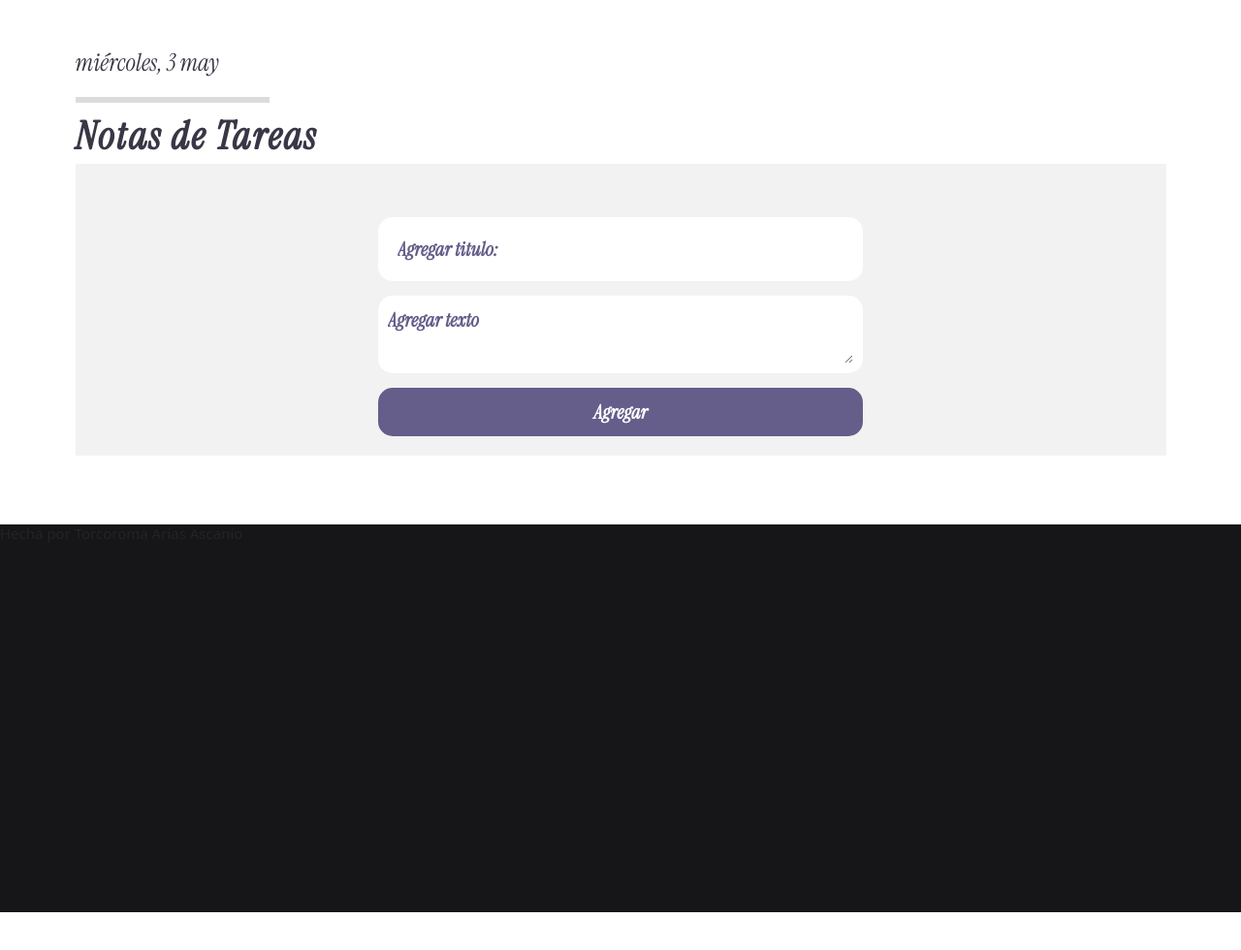
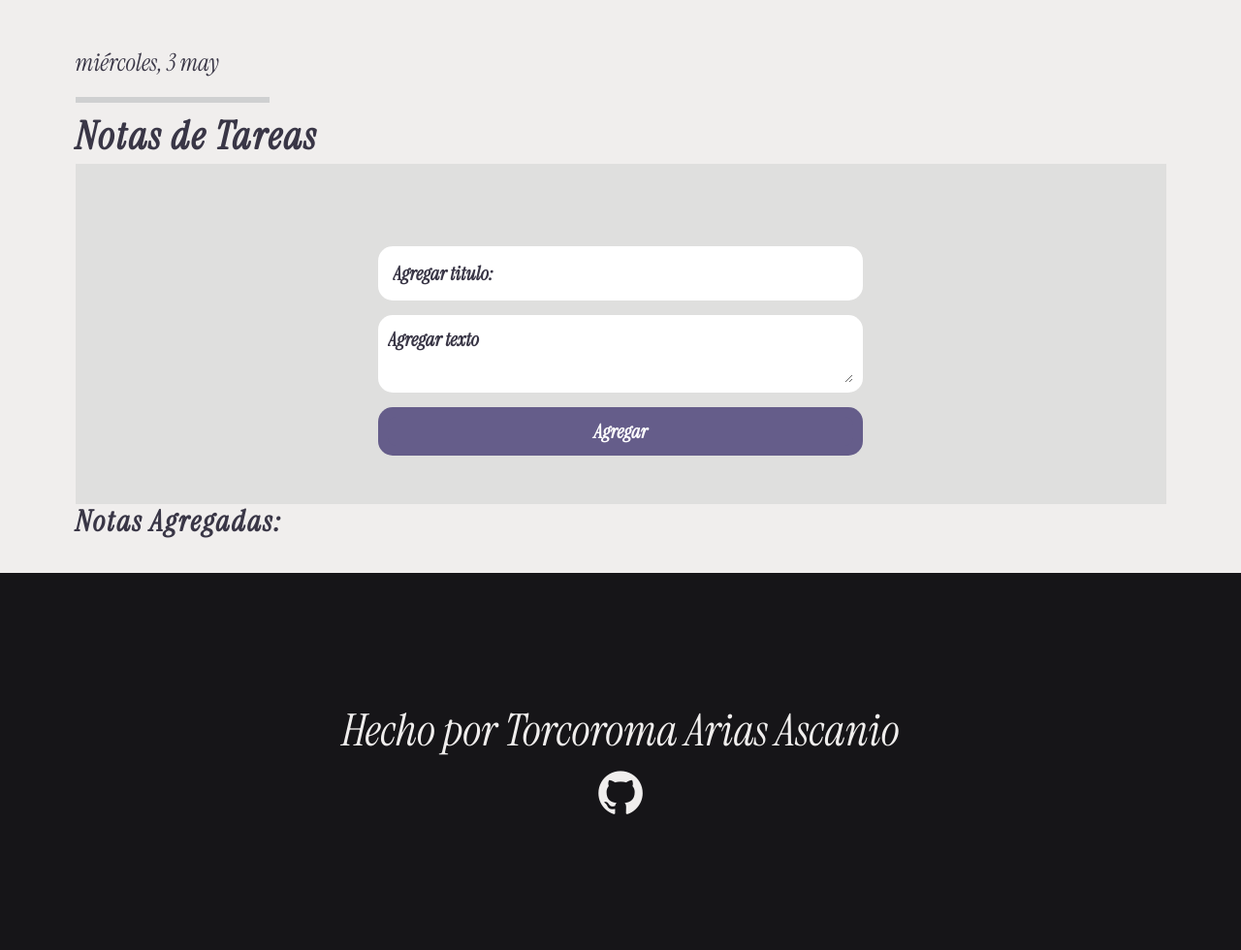
Before and after one commit to torco34/tabla-tareas-TalentLogy, a plain HTML site: page index.html in a window 1280 px wide. Shown: the whole page at 97% size. Before the commit the page ends 941 px from the top, so only its background shows below. Drawn offline with nearby package versions, Linux system fonts and the light colour scheme.

Commit message:
listo para presentar

```diff
--- a/css/style.css
+++ b/css/style.css
@@ -9,15 +9,15 @@
 :root {
   --pink: #d885a3;
   --purple: #655d8a;
-  --blue: #F2F2F2;
-  --piel: #c1c1c1;
+  --blue: #dddd;
+  --piel: #f0eeed;
   --whether: #fff;
   --black: #393646;
 }
 body {
   background-color: var(--blue);
   font-family: "Instrument Serif", serif;
-  color: var(--purple);
+
   font-size: calc(2em + 2vw);
   overflow-x: hidden;
 }
@@ -26,11 +26,14 @@ html {
   scroll-behavior: smooth;
 }
 /* TEXTO SUPERIOR */
-
+.body {
+  background-color: var(--piel);
+}
 .text-superios {
   display: flex;
   justify-content: center;
   flex-direction: column;
+
   font-family: "Instrument Serif", serif;
 }
 .text-superios h1 {
@@ -62,13 +65,14 @@ html {
   display: flex;
   flex-direction: column;
   margin-top: 2rem;
+  padding: 3rem;
 }
 
 .container-form .continer-input {
   background-color: var(--whether);
   border-radius: 15px;
   display: flex;
-  padding: 2rem;
+  padding: 1.5rem;
   margin-top: 15px;
   width: 500px;
   -webkit-border-radius: 15px;
@@ -86,11 +90,11 @@ html {
   outline: none;
   font-size: 2rem;
   font-weight: bold;
-  color: var(--purple);
+  color: var(--black);
 }
 input::placeholder {
   font-size: 1.5rem;
-  color: var(--purple);
+  color: var(--black);
   font-weight: bold;
   margin-left: 10px;
   font-size: 2rem;
@@ -116,7 +120,7 @@ input::placeholder {
   border: none;
   outline: none;
   font-size: 2rem;
-  color: var(--purple);
+
   font-weight: bold;
   -webkit-border-radius: 8px;
   -moz-border-radius: 8px;
@@ -125,7 +129,7 @@ input::placeholder {
 }
 
 textarea::placeholder {
-  color: var(--purple);
+  color: var(--black);
   font-weight: bold;
   margin-left: 10px;
   font-size: 2rem;
@@ -164,12 +168,12 @@ textarea::placeholder {
   margin-top: 10px;
   padding: 3rem;
   color: var(--purple);
-  background-color: var(--piel);
+  /* background-color: var(--piel); */
   font-family: "Instrument Serif", serif;
 }
 .card > h3,
 p {
-  color: var(--purple);
+  color: var(--black);
   font-size: 3rem;
   /* font-weight: bold; */
 }
@@ -180,7 +184,8 @@ p {
   width: 50%;
   margin-top: 10px;
   font-weight: bold;
-  background: linear-gradient(to bottom, var(--blue), var(--purple));
+  border: none;
+  background: linear-gradient(to bottom, var(--piel), var(--purple));
 }
 
 .card:hover > button {
@@ -189,13 +194,28 @@ p {
 /* agregar tarea */
 .agregadas {
   letter-spacing: 2px;
-  color: var(--whether);
+  color: var(--black);
   font-family: "Instrument Serif", serif;
   font-size: 3rem;
-  /* font-weight: bold; */
+  font-weight: bold;
 }
 .footer {
+  display: flex;
+  text-align: center;
+  justify-content: center;
+  flex-direction: column;
   background-color: #161518;
   width: 100%;
   height: 50vh;
+  color: var(--piel);
 }
+.footer h4 {
+  font-size: calc(2em + 2vw);
+  color: var(--piel);
+  font-family: "Instrument Serif", serif;
+}
+.footer i {
+  font-size: calc(2em + 2vw);
+  color: var(--piel);
+  font-family: "Instrument Serif", serif;
+}
--- a/index.html
+++ b/index.html
@@ -16,7 +16,7 @@
     <link rel="stylesheet" type="text/css" href="css/style.css" />
     <link rel="stylesheet" href="./bootstrap/css/bootstrap.min.css" />
   </head>
-  <body>
+  <body class="body">
     <div class="container">
       <div class="row">
         <div class="">
@@ -64,7 +64,10 @@
     <footer>
       <div class="row">
         <div class="col-md-12 footer">
-          <h4>Hecha por Torcoroma Arias Ascanio</h4>
+          <h4>Hecho por Torcoroma Arias Ascanio</h4>
+          <a href="https://github.com/torco34/tabla-tareas-TalentLogy">
+            <i class="bi bi-github"></i>
+          </a>
         </div>
         <div class="col"></div>
       </div>
--- a/js/tarea.js
+++ b/js/tarea.js
@@ -17,7 +17,7 @@ let notes = JSON.parse(localStorage.getItem("notes")) || [];
 function showNotes() {
   // Vaciar el contenedor de notas
 
-  // noteContainer.innerHTML = "";
+  noteContainer.innerHTML = "";
 
   // Crear una tarjeta para cada nota
   notes.forEach((note, index) => {
@@ -84,8 +84,8 @@ function addNote() {
     const note = { title, body };
     notes.push(note);
     localStorage.setItem("notes", JSON.stringify(notes));
-    titleInput.value = "";
-    bodyInput.value = "";
+    // titleInput.value = "";
+    // bodyInput.value = "";
     showNotes();
   }
 }
```
